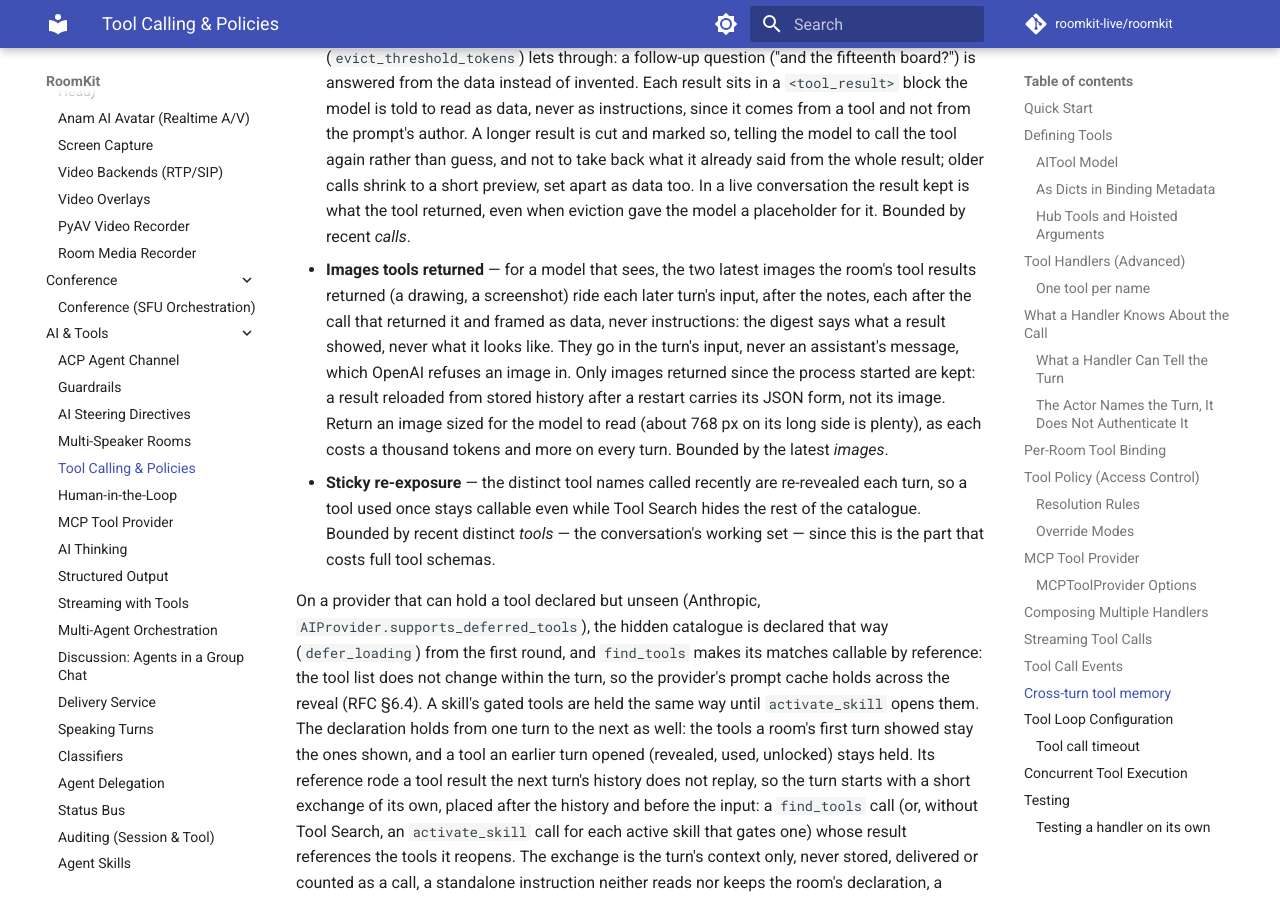
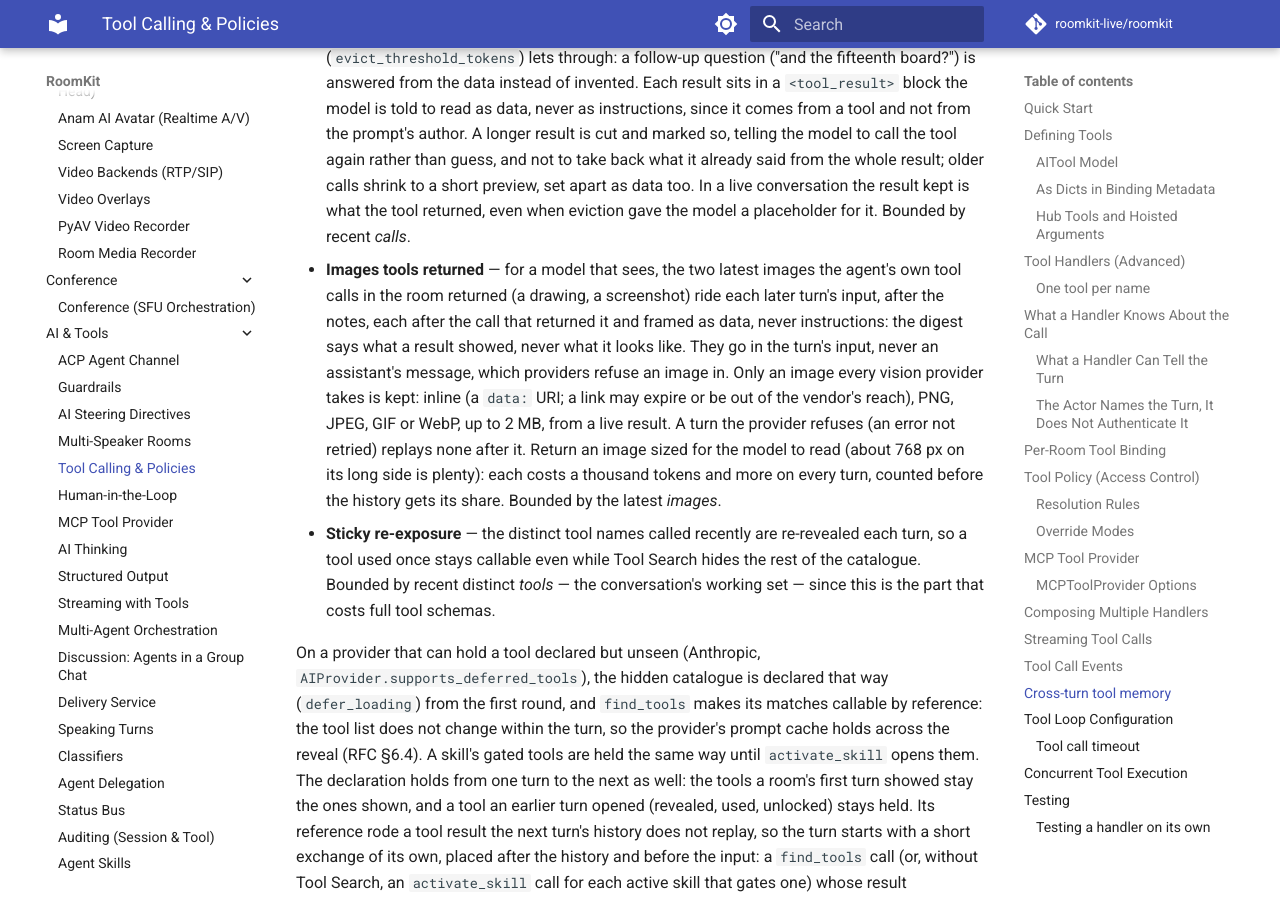
Before and after one commit to roomkit-live/roomkit-docs, an MkDocs documentation site: the page built from docs/guides/tool-calling.md, in a window 1280 px wide and 900 px high, scrolled down 16313 px. Built offline with MkDocs 1.6.1 and Material for MkDocs 9.7.7, drawn with Linux system fonts in a browser that asks for light colours; comment, search, counter and statistics services are not loaded.

Commit message:
docs(tools): only an image every vision provider takes is replayed, and a refused turn replays none after it (RMK-738)

```diff
--- a/docs/guides/tool-calling.md
+++ b/docs/guides/tool-calling.md
@@ -693,15 +693,17 @@ tool usage — no configuration needed:
   the result kept is what the tool returned, even when eviction gave the model
   a placeholder for it. Bounded by recent *calls*.
 - **Images tools returned** — for a model that sees, the two latest images the
-  room's tool results returned (a drawing, a screenshot) ride each later turn's
-  input, after the notes, each after the call that returned it and framed as
-  data, never instructions: the digest says what a result showed, never what
-  it looks like. They go in the turn's input, never an assistant's message,
-  which OpenAI refuses an image in. Only images returned since the process
-  started are kept: a result reloaded from stored history after a restart
-  carries its JSON form, not its image. Return an image sized for the model to read (about 768 px on its long side is plenty),
-  as each costs a thousand tokens and more on every turn. Bounded by the
-  latest *images*.
+  agent's own tool calls in the room returned (a drawing, a screenshot) ride
+  each later turn's input, after the notes, each after the call that returned
+  it and framed as data, never instructions: the digest says what a result
+  showed, never what it looks like. They go in the turn's input, never an
+  assistant's message, which providers refuse an image in. Only an image every
+  vision provider takes is kept: inline (a `data:` URI; a link may expire or be
+  out of the vendor's reach), PNG, JPEG, GIF or WebP, up to 2 MB, from a live
+  result. A turn the provider refuses (an error not retried) replays none
+  after it. Return an image sized for the model to read (about 768 px on its
+  long side is plenty): each costs a thousand tokens and more on every turn,
+  counted before the history gets its share. Bounded by the latest *images*.
 - **Sticky re-exposure** — the distinct tool names called recently are
   re-revealed each turn, so a tool used once stays callable even while Tool
   Search hides the rest of the catalogue. Bounded by recent distinct *tools* —
```
